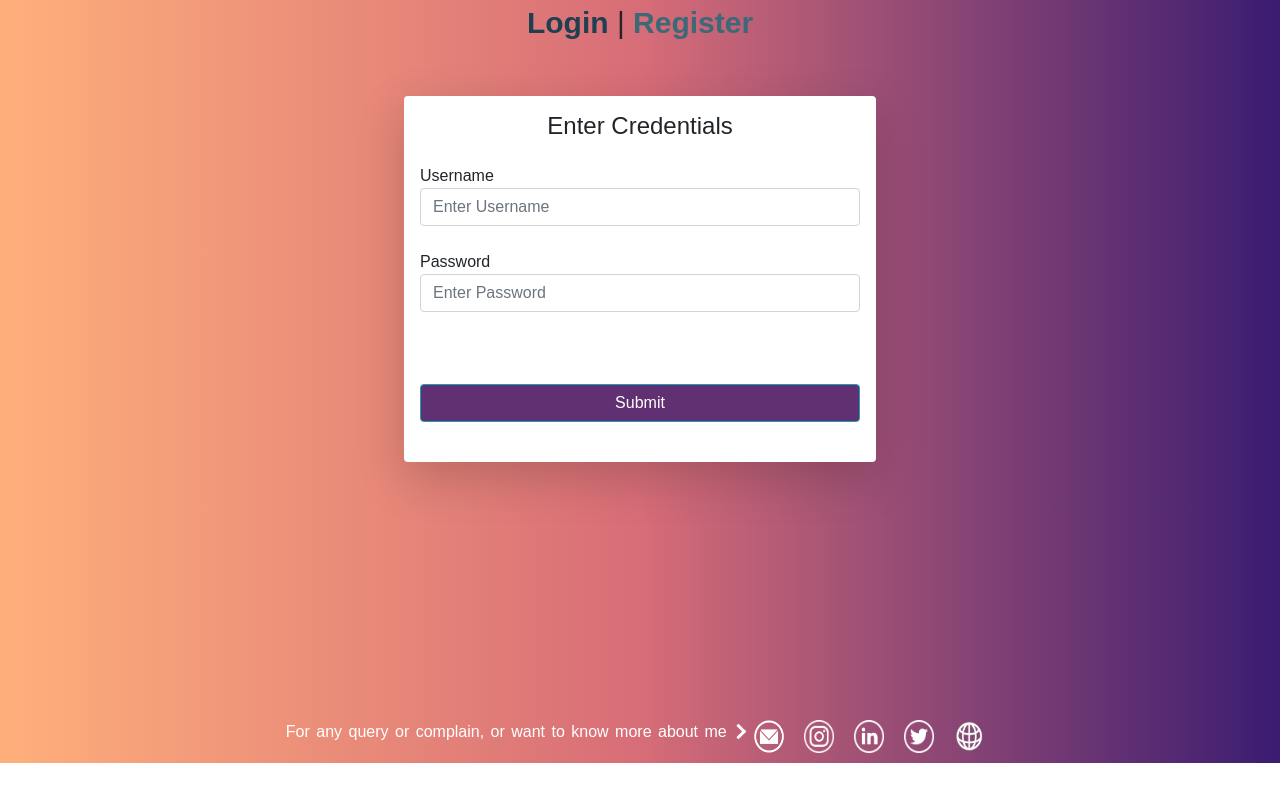
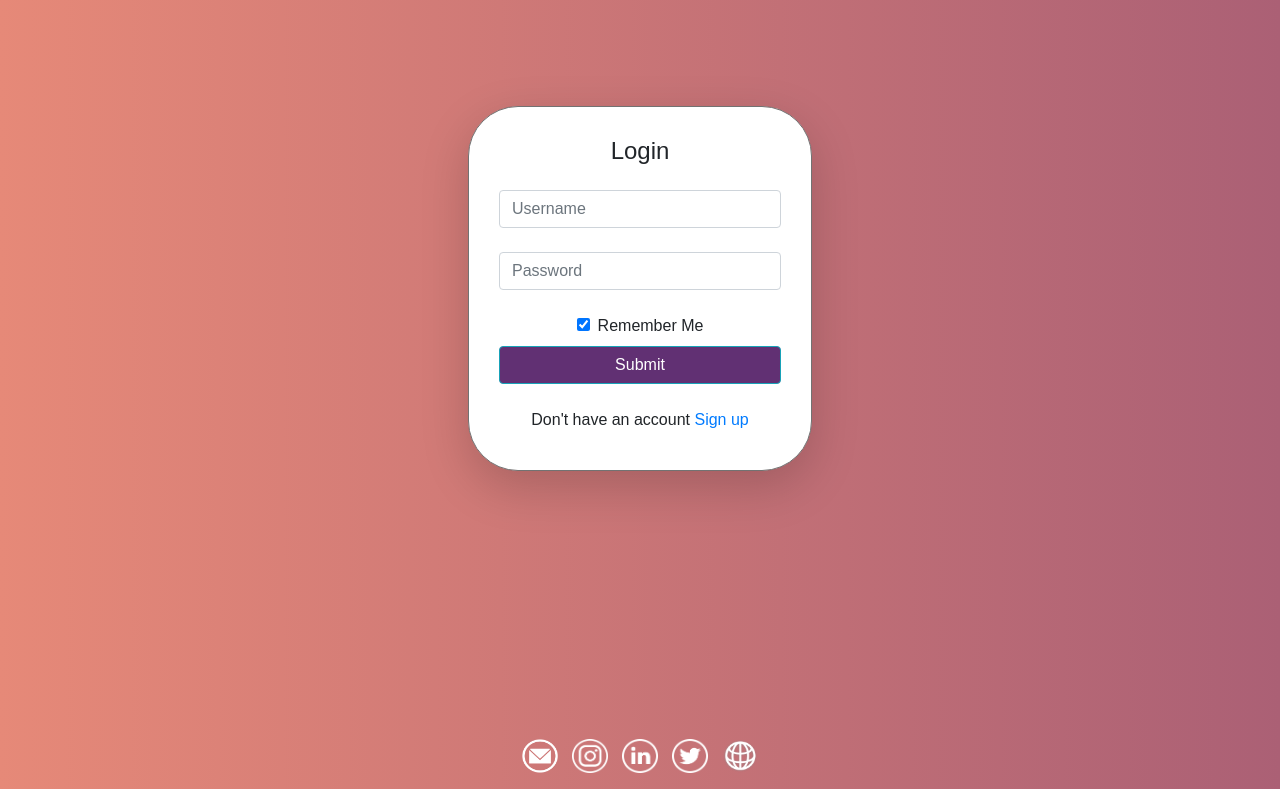
Before and after one commit to kesaranmol00/AnonymousFeedbackFE, a Vue app: page /#/ in a window 1280 px wide. Built offline with nearby package versions, Linux system fonts and the light colour scheme; what vue-cookies would draw is missing.

Commit message:
new changes

```diff
--- a/src/App.vue
+++ b/src/App.vue
@@ -1,7 +1,7 @@
 <template>
   <div id="app">
     <div id="nav">
-     <UnAuthHeader/>
+     <!-- <UnAuthHeader/> -->
     </div>
     <div id="loggedin">
      <AuthHeader/>
@@ -15,12 +15,12 @@
 <script>
 import $ from 'jquery'
 import AuthHeader from './components/AuthHeader.vue'
-import UnAuthHeader from './components/UnAuthHeader.vue'
+// import UnAuthHeader from './components/UnAuthHeader.vue'
 import Footer from './components/Footer.vue'
 export default {
   components :{
     AuthHeader,
-    UnAuthHeader,
+    // UnAuthHeader,
     Footer
   },
   data() {
@@ -54,9 +54,13 @@ export default {
   -webkit-font-smoothing: antialiased;
   -moz-osx-font-smoothing: grayscale;
   text-align: center;
-background: #3A1C71;  /* fallback for old browsers */
-background: -webkit-linear-gradient(to right, #FFAF7B, #D76D77, #3A1C71);  /* Chrome 10-25, Safari 5.1-6 */
-background: linear-gradient(to right, #FFAF7B, #D76D77, #3A1C71); /* W3C, IE 10+/ Edge, Firefox 16+, Chrome 26+, Opera 12+, Safari 7+ */
+background: #e68978;  /* fallback for old browsers
+#ab6075  #e68978
+ background: #2193b0;  /* fallback for old browsers */
+ background: -webkit-linear-gradient(to right, #e68978, #ab6075);
+ background: linear-gradient(to right, #e68978, #ab6075);
+/* background: -webkit-linear-gradient(to right, #FFAF7B, #D76D77, #3A1C71);
+background: linear-gradient(to right, #FFAF7B, #D76D77, #3A1C71);  */
 
 }
 .header, .footer{
@@ -68,9 +72,9 @@ background: linear-gradient(to right, #FFAF7B, #D76D77, #3A1C71); /* W3C, IE 10+
   font-size: 30px;
 }
 .unauth{
-  margin : 2% 30%;
+  margin : 0 30%;
   border-radius: 10px;
-  min-height : 76.5vh;
+  min-height : 92.4vh;
 }
 .auth, .unauth{
   padding:20px;
@@ -78,14 +82,14 @@ background: linear-gradient(to right, #FFAF7B, #D76D77, #3A1C71); /* W3C, IE 10+
 .auth{
   min-height: 84.8vh;
 }
-#nav a {
+/* #nav a {
   font-weight: bold;
   color: #3b6978;
 }
 
 #nav a.router-link-exact-active {
   color: #204051;
-}
+} */
 .loader  {
   background: white url('./assets/loader.gif') center center no-repeat;
   position: absolute;
@@ -102,29 +106,46 @@ form{
     background-color: #613073 !important;
 
   }
+  .login-unauth form{
+    border: 1px solid #727272;
+     /* Shadow #727272 with 75% opacity */
+  }
+  form ::placeholder{
+    color: red;
+  }
+  .login-unauth form{
+      border-radius: 50px !important;
+      padding: 30px;
+      margin-top: 25%;
+    }
 @media only screen and (min-width: 800px) {
     .unauth,.about{
-      margin : 2% 30% !important;
+      /* margin : 2% 30% !important; */
     }
+    .login-unauth{
+      margin : 0% 35% !important;
+    }
+
 }
 @media only screen and (max-width: 800px) and (min-width: 426px) {
     .unauth,.about{
-      margin : 2% 18% !important;
+      margin : 0% 18% !important;
     }
 }
 
 @media only screen and (max-width: 425px) {
     .unauth,.about{
-      margin : 2% 10% !important;
+      margin : 0% 10% !important;
     }
   form{
       padding: 3rem 1rem 1rem 1rem !important;
+      margin-top: 08%;
   }
   .footer .media-icon span{
     display: block
   }
   .footer{
-    height: 95px;
+    height: 40px;
   }
   .p-alert{
     padding-left: 1rem !important;
--- a/src/components/Footer.vue
+++ b/src/components/Footer.vue
@@ -2,7 +2,7 @@
     <div class="footer">
 
         <div class="media-icon">
-            <span> For any query or complain, or want to know more about me <i class="arrow right"></i>  </span>
+            <!-- <span> For any query or complain, or want to know more about me <i class="arrow right"></i>  </span> -->
             <a href="mailto:anmolkesar24@gmail.com"><img class="social-media-icon" alt="img" src="../assets/emailme.png"></a>
             <a href="https://www.instagram.com/anmolkesar/" target="_blank"><img class="social-media-icon" alt="img" src="../assets/instagram.png"></a>
             <a href="https://www.linkedin.com/in/anmol-kesar-12872694/" target="_blank"><img class="social-media-icon" alt="img" src="../assets/linkedin.png"></a>
@@ -16,7 +16,7 @@
 .social-media-icon{
     height: 40px;
     width: 50px;
-    padding: 7px 10px 0;
+    padding: 0px 7px 6px;
 }
 .media-icon span{
     color: white;
--- a/src/views/Home.vue
+++ b/src/views/Home.vue
@@ -1,6 +1,6 @@
 <template>
   <div class="home auth">
-    <form class="shadow-lg p-3 mb-5 bg-white rounded">
+    <form class="shadow-lg p-3 m-2 bg-white rounded">
       <span class="feedback-info d-block"> Share the link to your friends and family to get some interseting feedbacks about you</span>
       <input type="text" class="feedback-link mr-4" v-model="inputtxt"  id="myInput" readonly>
 
@@ -12,7 +12,7 @@
       </div>
     </div>
     <div v-else>
-      <div class="shadow-lg p-3 m-2 bg-white rounded">
+      <div class="shadow-lg p-3 mb-2 mb-5 mr-5 ml-5 bg-white rounded">
           No Record found. Please share the feedback link to your friends
       </div>
     </div>
--- a/src/views/Login.vue
+++ b/src/views/Login.vue
@@ -1,21 +1,25 @@
 <template>
-<div class="unauth">
+<div class="unauth login-unauth">
  <!-- <form id="login" @submit="checkCredentials" class="border border-light"> -->
-    <form id="login" @submit="checkCredentials" class="shadow-lg p-3 mb-5 bg-white rounded">
-        <h2 class="h4 mb-4">Enter Credentials</h2>
+    <form id="login" @submit="checkCredentials" class="shadow-lg bg-white">
+        <h2 class="h4 mb-4">Login</h2>
      <!--User name-->
-     <p class="text-left m-0">Username</p>
+     <!-- <p class="text-left m-0">Username</p> -->
       <!-- <h3 class="text-left"><span class="label label-default">Username :</span></h3> -->
-      <input id="defaultLoginFormEmail" class="form-control mb-4 "  type="text" v-model="userid"  placeholder="Enter Username"  required>
+      <input id="defaultLoginFormEmail" class="form-control mb-4 "  type="text" v-model="userid"  placeholder="Username"  required>
 
       <!--User name-->
-      <p class="text-left m-0">Password</p>
+      <!-- <p class="text-left m-0">Password</p> -->
       <!-- <h3 class="text-left"><span class="label label-default">Password :</span></h3> -->
-      <input id="defaultLoginFormPassword" class="form-control mb-4" type="password" v-model="password"  placeholder="Enter Password"  required><br>
-
+      <input id="defaultLoginFormPassword" class="form-control" type="password" v-model="password"  placeholder="Password"  required><br>
+      <label class="text-right">
+           <input type="checkbox" class="mr-2" value="remember-me" id="remember_me">Remember Me
+       </label>
       <!--Button-->
-       <input  class="btn btn-info btn-block my-4"  type="submit" value="Submit">
-
+       <input  class="btn btn-info btn-block mb-4"  type="submit" value="Submit">
+       <label>
+           Don't have an account <router-link to="/register">Sign up</router-link>
+       </label>
     </form>
 
 </div>
@@ -34,19 +38,19 @@ export default {
     },
     methods : {
         checkCredentials(){
-            // var login_id = this.userid
-            // var password = this.password
-            // if(login_id == ""){
-            //     $("#l-error").removeClass('d-none')
-            //  }
-            // else if(password == ""){
-            //     $("#p-error").removeClass('d-none')
-            // }
-            // else{
-            //      $("#l-error").addClass('d-none')
-            //       $("#p-error").addClass('d-none')
-            // $(".loader").css("display", "block");
             $(".loader").show()
+                if ($('#remember_me').is(':checked')) {
+                    // save username and password
+                    localStorage.usrname = $('#defaultLoginFormEmail').val();
+                    localStorage.pass = $('#defaultLoginFormPassword').val();
+                    //localStorage.chkbx = $('#remember_me').val();
+                } else {
+                    localStorage.usrname = '';
+                    localStorage.pass = '';
+                    //localStorage.chkbx = '';
+                }
+
+
            axios.get('UserManagement/checkCredentials', {
                 params: {
                     loginid:this.userid,
@@ -75,9 +79,6 @@ export default {
                     console.log(error)
                     this.errored = true
                 })
-
-                // $(".loader").css("display", "none");
-        //}
         }
     }
     ,
@@ -88,6 +89,19 @@ export default {
             $("#loggedin").removeClass('d-none')
             this.$router.push('home')
        }
+       else{
+            // save username and password
+            this.userid = localStorage.usrname;
+            this.password = localStorage.pass;
+
+            $('#defaultLoginFormEmail').val(localStorage.usrname);
+            $('#defaultLoginFormPassword').val(localStorage.pass) ;
+            if(this.userid!="")
+            {
+                $('#remember_me').prop('checked', true);
+            }
+
+       }
     }
 }
 </script>
--- a/src/views/Register.vue
+++ b/src/views/Register.vue
@@ -38,6 +38,9 @@
     </small>
 
        <input type="submit" value="Submit" class="btn btn-info my-4 btn-block">
+       <label>
+         Already have an account <router-link to="/">Log in</router-link>
+       </label>
     </form>
 
   </div>
@@ -187,4 +190,7 @@ export default {
      text-align: left;
     padding: 0.5rem 0.25rem 0.5rem 2.5rem;
 }
+form{
+  margin-top: 8%;
+}
 </style>
```
Also changed, not shown: src/components/AuthHeader.vue (+135 -6 lines), src/assets/down.png (added), 11 other files (tests, documents, lock files or other folders).
